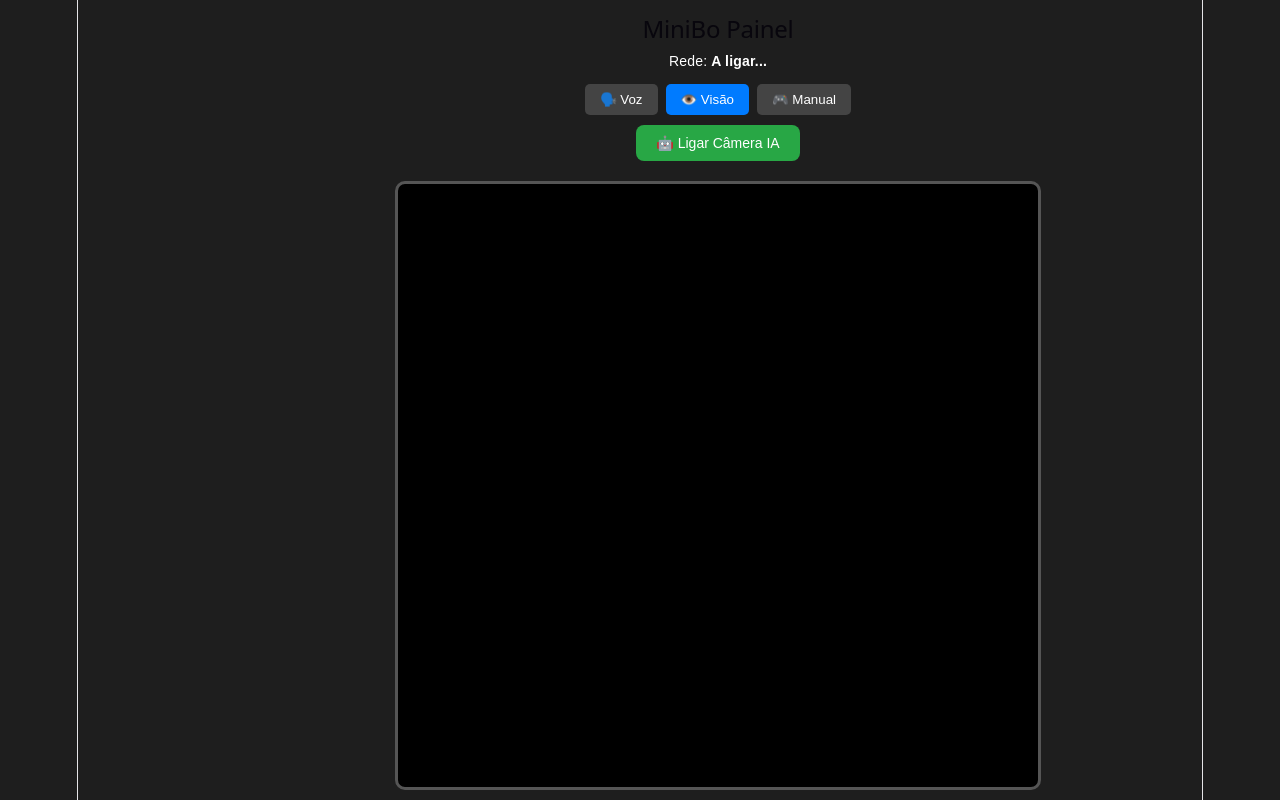
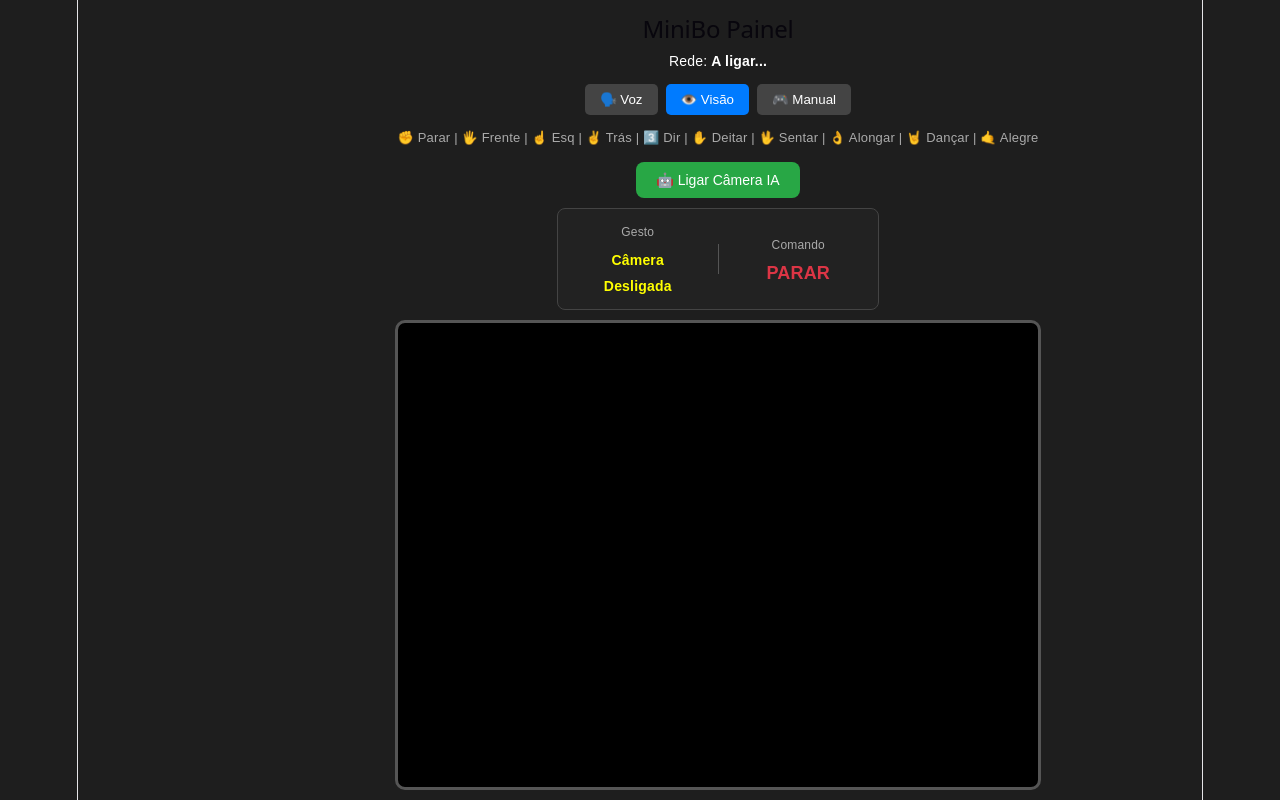
Before and after one commit to arturocunha/MiniBo, a React (Vite) app in the folder site-robo/: page / in a window 1280 px wide. Both pictures are taken after a click on the button "👁️ Visão". Shown: the top 800 px of the page. Built offline with nearby package versions, Linux system fonts and the light colour scheme; no server answers.

Commit message:
tentativa 23

```diff
--- a/site-robo/src/App.tsx
+++ b/site-robo/src/App.tsx
@@ -33,7 +33,7 @@ function App() {
 
   const ws = useRef<WebSocket | null>(null);
 
-  // Trava a rolagem da tela globalmente direto no body
+  // Trava a rolagem da tela globalmente
   useEffect(() => {
     document.body.style.margin = "0";
     document.body.style.padding = "0";
@@ -144,7 +144,7 @@ function App() {
   };
 
   // =========================================================================
-  // 3. VISÃO COMPUTACIONAL (LÓGICA GEOMÉTRICA DE GESTOS)
+  // 3. VISÃO COMPUTACIONAL
   // =========================================================================
   const getDist = (p1: any, p2: any) => Math.hypot(p1.x - p2.x, p1.y - p2.y);
 
@@ -285,7 +285,7 @@ function App() {
   }, [abaAtiva]);
 
   // =========================================================================
-  // INTERFACE 100% BLINDADA CONTRA SCROLL (100vh rígido)
+  // INTERFACE
   // =========================================================================
   return (
     <div style={{ display: 'flex', flexDirection: 'column', height: '100vh', width: '100vw', overflow: 'hidden', color: 'white', fontFamily: 'Arial' }}>
@@ -322,33 +322,42 @@ function App() {
 
         {/* ================= ABA VISÃO ================= */}
         {abaAtiva === 'visao' && (
-          <div style={{ flex: 1, display: 'flex', flexDirection: 'column', alignItems: 'center', minHeight: 0, paddingBottom: '10px' }}>
+          <div style={{ flex: 1, display: 'flex', flexDirection: 'column', alignItems: 'center', minHeight: 0, paddingBottom: '10px', width: '100%' }}>
 
-            {/* Controles e Informações (Sempre visíveis no topo da aba) */}
-            <div style={{ width: '100%', textAlign: 'center', flexShrink: 0, marginBottom: '10px' }}>
+            {/* Legenda de Gestos - Centralizada */}
+            <div style={{ width: '100%', textAlign: 'center', flexShrink: 0, marginBottom: '10px', padding: '0 10px' }}>
+              <p style={{ color: '#aaa', fontSize: '13px', margin: '0' }}>
+                ✊ Parar | 🖐️ Frente | ☝️ Esq | ✌️ Trás | 3️⃣ Dir | ✋ Deitar | 🖖 Sentar | 👌 Alongar | 🤘 Dançar | 🤙 Alegre
+              </p>
+            </div>
+
+            {/* Controles e Informações Físicos e Centralizados */}
+            <div style={{ width: '100%', display: 'flex', flexDirection: 'column', alignItems: 'center', flexShrink: 0, marginBottom: '10px' }}>
               <button onClick={cameraLigada ? desligarVision : iniciarVision} style={{ padding: '10px 20px', fontSize: '14px', backgroundColor: cameraLigada ? '#dc3545' : '#28a745', color: 'white', border: 'none', borderRadius: '8px', cursor: 'pointer', marginBottom: '10px' }}>
                 {cameraLigada ? '❌ Desligar Câmera' : '🤖 Ligar Câmera IA'}
               </button>
 
-              {cameraLigada && (
-                <div style={{ display: 'flex', justifyContent: 'center', alignItems: 'center', gap: '20px', backgroundColor: '#222', padding: '10px 20px', borderRadius: '8px', border: '1px solid #444', width: 'fit-content', margin: '0 auto' }}>
-                  <div style={{ textAlign: 'right' }}>
-                    <p style={{ margin: 0, fontSize: '12px', color: '#aaa' }}>Gesto Reconhecido</p>
-                    <p style={{ margin: '2px 0 0 0', fontWeight: 'bold', color: '#ffff00', fontSize: '16px' }}>{gestoNome}</p>
-                  </div>
-                  <div style={{ width: '1px', height: '30px', backgroundColor: '#555' }}></div>
-                  <div style={{ textAlign: 'left' }}>
-                    <p style={{ margin: 0, fontSize: '12px', color: '#aaa' }}>Comando</p>
-                    <p style={{ margin: '2px 0 0 0', fontWeight: 'bold', color: comandoAtualVisao === 'PARAR' ? '#dc3545' : '#17a2b8', fontSize: '18px' }}>{comandoAtualVisao}</p>
-                  </div>
+              <div style={{ display: 'flex', justifyContent: 'center', alignItems: 'center', gap: '20px', backgroundColor: '#222', padding: '10px 20px', borderRadius: '8px', border: '1px solid #444', minWidth: '280px' }}>
+                <div style={{ textAlign: 'center', flex: 1 }}>
+                  <p style={{ margin: 0, fontSize: '12px', color: '#aaa' }}>Gesto</p>
+                  <p style={{ margin: '2px 0 0 0', fontWeight: 'bold', color: '#ffff00', fontSize: '14px', minHeight: '16px' }}>
+                    {cameraLigada ? gestoNome : 'Câmera Desligada'}
+                  </p>
                 </div>
-              )}
+                <div style={{ width: '1px', height: '30px', backgroundColor: '#555' }}></div>
+                <div style={{ textAlign: 'center', flex: 1 }}>
+                  <p style={{ margin: 0, fontSize: '12px', color: '#aaa' }}>Comando</p>
+                  <p style={{ margin: '2px 0 0 0', fontWeight: 'bold', color: comandoAtualVisao === 'PARAR' ? '#dc3545' : '#17a2b8', fontSize: '18px' }}>
+                    {cameraLigada ? comandoAtualVisao : 'PARAR'}
+                  </p>
+                </div>
+              </div>
             </div>
 
-            {/* A Câmera Clássica de 640x480 (Encolhe se não tiver espaço, sem quebrar layout) */}
+            {/* A Câmera Clássica (Travada e 100% Centralizada) */}
             <div style={{ position: 'relative', width: '100%', maxWidth: '640px', flex: 1, minHeight: 0, border: cameraLigada ? '3px solid #007bff' : '3px solid #555', borderRadius: '10px', backgroundColor: '#000', overflow: 'hidden' }}>
-              <video ref={videoRef} playsInline muted style={{ width: '100%', height: '100%', objectFit: 'cover', transform: 'scaleX(-1)' }} />
-              <canvas ref={canvasRef} style={{ position: 'absolute', top: 0, left: 0, width: '100%', height: '100%', objectFit: 'cover', transform: 'scaleX(-1)' }} />
+              <video ref={videoRef} playsInline muted style={{ width: '100%', height: '100%', objectFit: 'contain', transform: 'scaleX(-1)' }} />
+              <canvas ref={canvasRef} style={{ position: 'absolute', top: 0, left: 0, width: '100%', height: '100%', objectFit: 'contain', transform: 'scaleX(-1)' }} />
             </div>
 
           </div>
```
